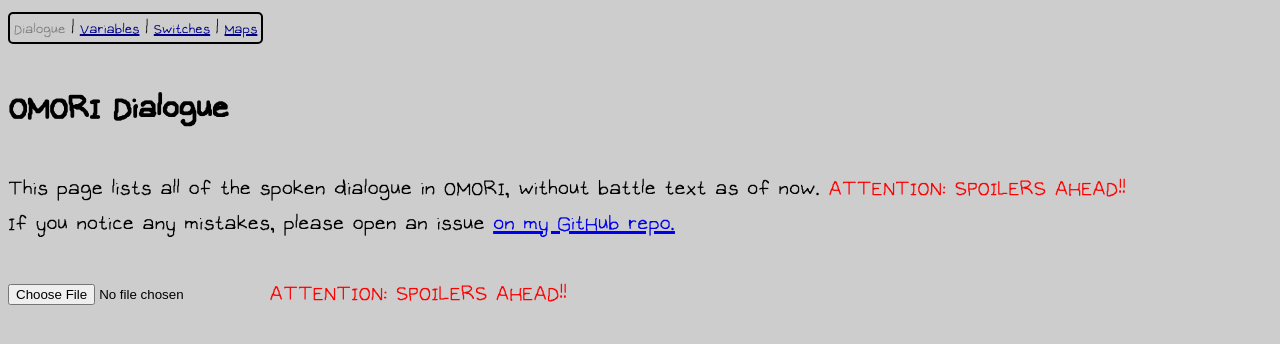
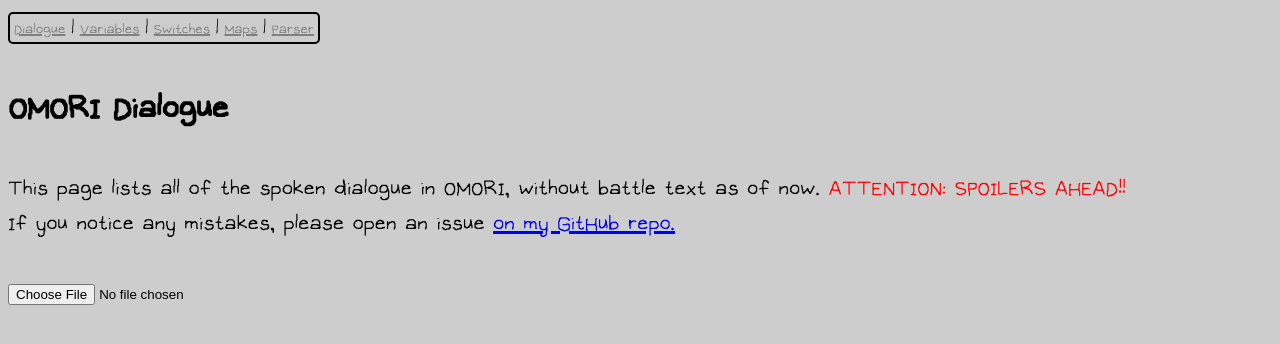
Before and after one commit to nthung-2k5/nthung-2k5.github.io, an ASP.NET Core app: page /parser in a window 1280 px wide. Shown: the top 344 px of the page. Run offline with ASP.NET Core 8, Linux system fonts and the light colour scheme; some libraries are stand-ins or nearby versions.

Commit message:
Just update

```diff
--- a/Pages/FileParser.razor
+++ b/Pages/FileParser.razor
@@ -3,16 +3,6 @@
 @inject NavigationManager NavMag
 @namespace OmoriDialogueParser
 
-<div class="nav"><span>Dialogue</span> | <a href="variables.html">Variables</a> | <a href="switches.html">Switches</a> | <a href="/file">Maps</a></div>
-
-<h2>OMORI Dialogue</h2>
-
-This page lists all of the spoken dialogue in OMORI, without battle text as of now.
-<span style="color: red">ATTENTION: SPOILERS AHEAD!!</span>
-<br />
-If you notice any mistakes, please open an issue <a href="https://github.com/goaaats/OmoriDialogue">on my GitHub repo.</a>
-<br />
-<br />
 <InputFile OnChange="@LoadFiles"/>
 <div id="textboxes">
     @if (fileMessages.Count() > 0)
@@ -31,7 +21,7 @@
     }
     else
     {
-        <span style="color: red">ATTENTION: SPOILERS AHEAD!!</span>
+        <div style="color: red">@errMessage</div>
     }
 </div>
 @code {
--- a/Shared/MainLayout.razor
+++ b/Shared/MainLayout.razor
@@ -2,6 +2,15 @@
 
 <div class="page">
     <main>
+        <div class="nav"><NavLink href="/" class="nav-link">Dialogue</NavLink> | <NavLink href="/" class="nav-link">Variables</NavLink> | <NavLink href="/" class="nav-link">Switches</NavLink> | <NavLink href="/" class="nav-link">Maps</NavLink> | <NavLink href="/parser" class="nav-link">Parser</NavLink></div>
+        <h2>OMORI Dialogue</h2>
+
+        This page lists all of the spoken dialogue in OMORI, without battle text as of now.
+        <span style="color: red">ATTENTION: SPOILERS AHEAD!!</span>
+        <br />
+        If you notice any mistakes, please open an issue <a href="https://github.com/goaaats/OmoriDialogue">on my GitHub repo.</a>
+        <br />
+        <br />
         <article class="content px-4">
             @Body
         </article>
--- a/wwwroot/css/app.css
+++ b/wwwroot/css/app.css
@@ -47,6 +47,14 @@
 
 div.nav > span {
     color: gray;
+}
+
+a.nav-link.active {
+    color: gray;
+}
+
+a.nav-link {
+    color: darkblue;
 }
 
 div.nav {
```
Also changed, not shown: Pages/CharText.razor (+0 -9 lines), Pages/FileText.razor (+0 -9 lines), wwwroot/sample-data/weather.json (deleted, +0 -27 lines), wwwroot/icon-192.png (added), 2 other files.
